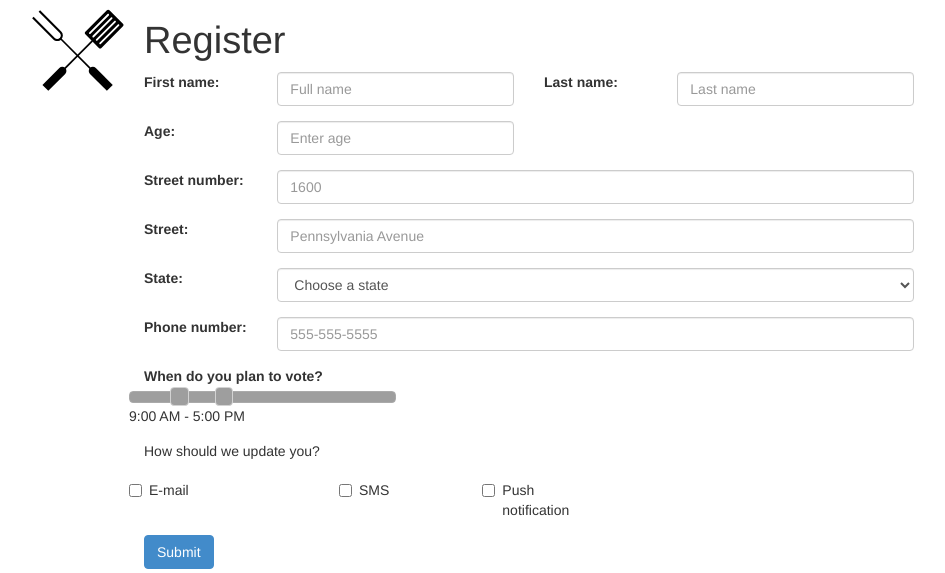
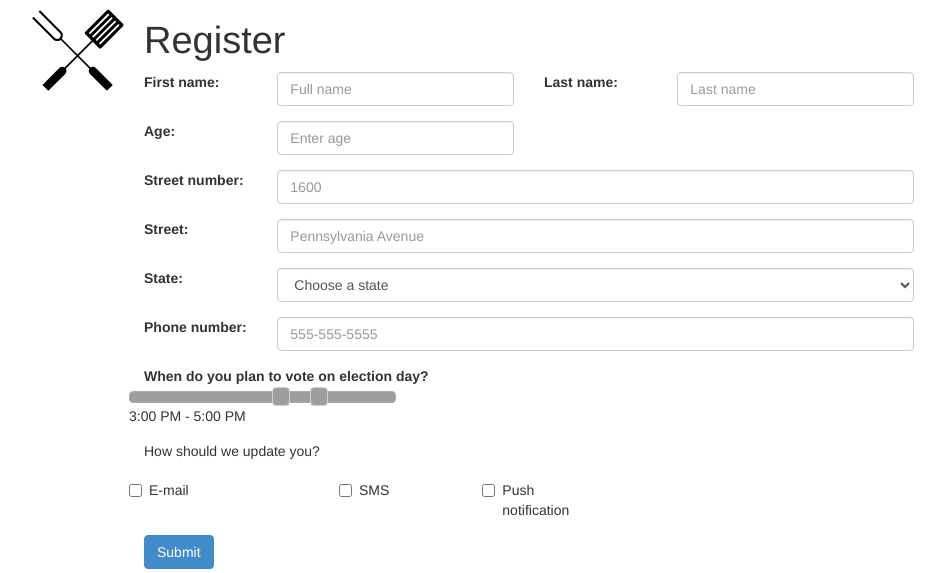
Before and after one commit to ChrisSmith/KansasBBQueue-, a PHP site: page / in a window 1280 px wide. Shown: the top 573 px of the page, without its empty margins (11-956 px from the left). Run offline with PHP 8.4, Linux system fonts and the light colour scheme; grey boxes are pictures that could not be loaded.

Commit message:
slider range fixes for one day

```diff
--- a/index.php
+++ b/index.php
@@ -132,15 +132,15 @@
 
             $(document).ready(function() {
               $("#slider-range").slider({
-                range: true, min: 0, max: 2879, values: [540, 1020], step:5, slide: slideTime
+                range: true, min: 420, max: 1260, values: [900, 1020], step:5, slide: slideTime
                 });
 
-               $("#time").text("9:00 AM" + ' - ' + "5:00 PM");
+              $("#time").text("3:00 PM" + ' - ' + "5:00 PM");
             });
 
           </script>
           <div class="form-group">
-            <label class="col-12" for="time-range">When do you plan to vote?</label><br>
+            <label class="col-12" for="time-range">When do you plan to vote on election day?</label><br>
             <div id="slider-range" class="col-4"></div><br>
             <span id="time"></span>
           </div>
```
